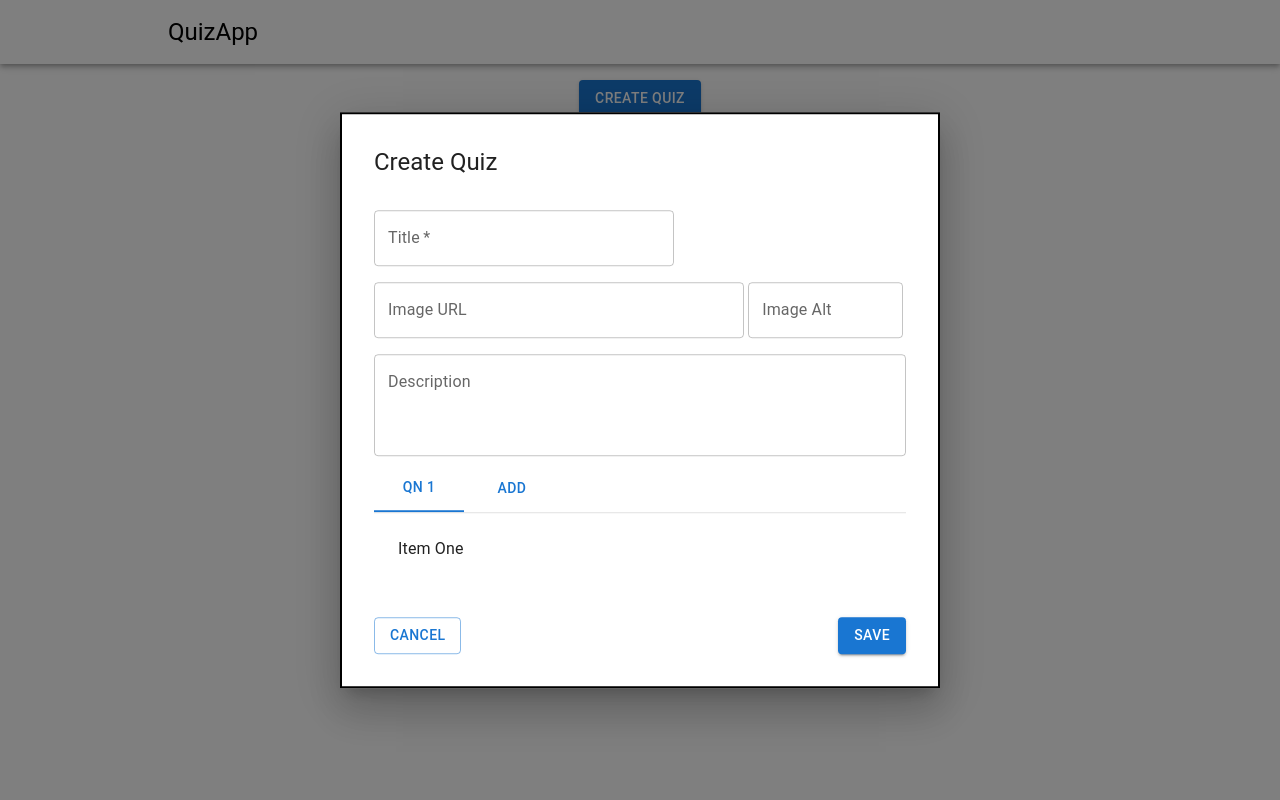
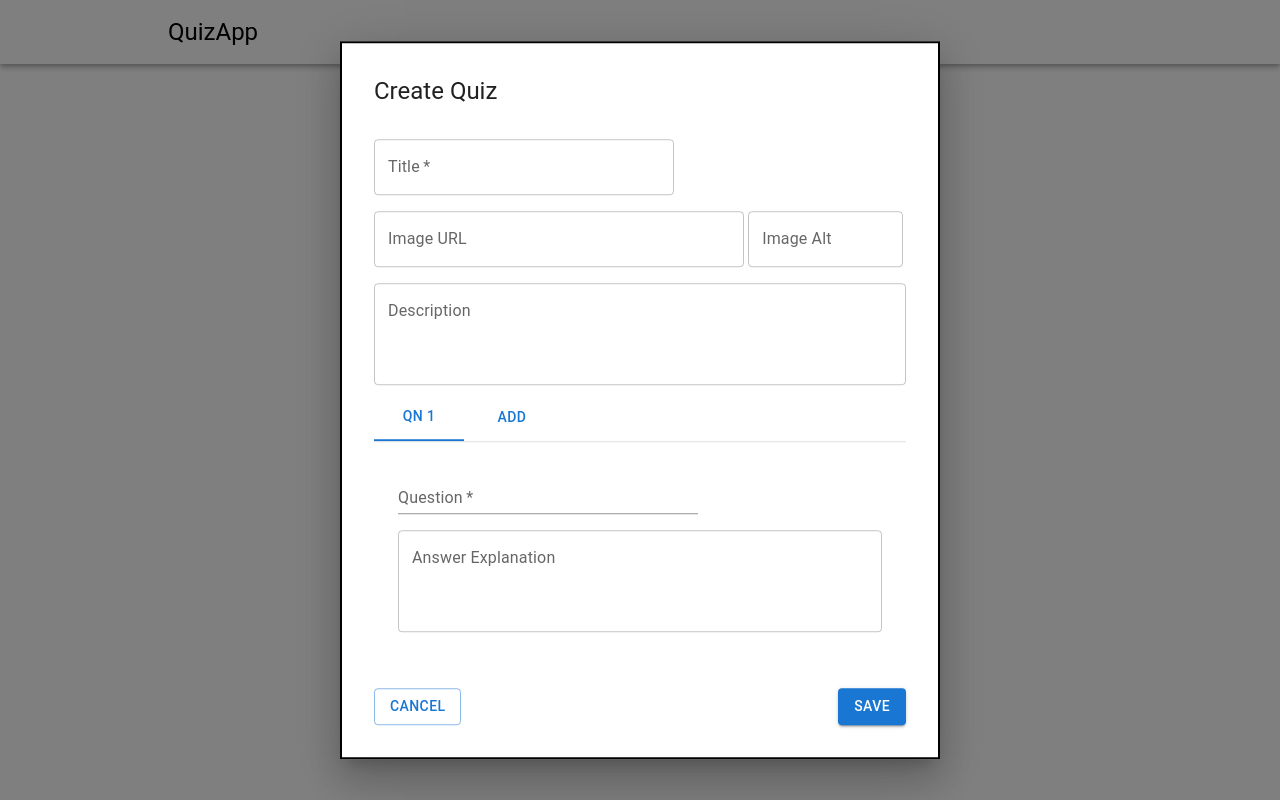
Before and after one commit to hiyodev/quiz-app, a React (Create React App) app: page / in a window 1280 px wide. Both pictures are taken after a click on the button "CREATE QUIZ". Built offline with nearby package versions, Linux system fonts and the light colour scheme.

Commit message:
Updated tab panel

```diff
--- a/src/components/QuizModal.jsx
+++ b/src/components/QuizModal.jsx
@@ -61,6 +61,39 @@ export default function QuizModal(props) {
         label={`Qn ${currQn.id}`}
         value={currQn.id.toString()}
       />
+    );
+  });
+
+  // TODO: Each question form needs to be saved in a temporary storage when user changes tab
+  // However, only when user clicks "SAVE" button then we actually save the questions from temp storage to user storage
+  const qnTabPanels = questions.map((currQn) => {
+    return (
+      <TabPanel value={currQn.id.toString()} key={currQn.id}>
+        <Grid container spacing={2}>
+          <Grid item xs={12}>
+            <TextField
+              id="title-field"
+              name="title-field"
+              label="Question"
+              variant="standard"
+              sx={{ width: 300 }}
+              inputProps={{ maxLength: 30 }}
+              autoComplete="off"
+              required
+            />
+          </Grid>
+          <Grid item xs={12}>
+            <TextField
+              id="description-field"
+              name="description-field"
+              label="Answer Explanation"
+              multiline
+              rows={3}
+              fullWidth
+            />
+          </Grid>
+        </Grid>
+      </TabPanel>
     );
   });
 
@@ -201,9 +234,7 @@ export default function QuizModal(props) {
                   <Button onClick={addQuestionHandler}>Add</Button>
                 </Stack>
               </Box>
-              <TabPanel value="1">Item One</TabPanel>
-              <TabPanel value="2">Item Two</TabPanel>
-              <TabPanel value="3">Item Three</TabPanel>
+              {qnTabPanels}
             </TabContext>
           </Box>
           <Stack
```
